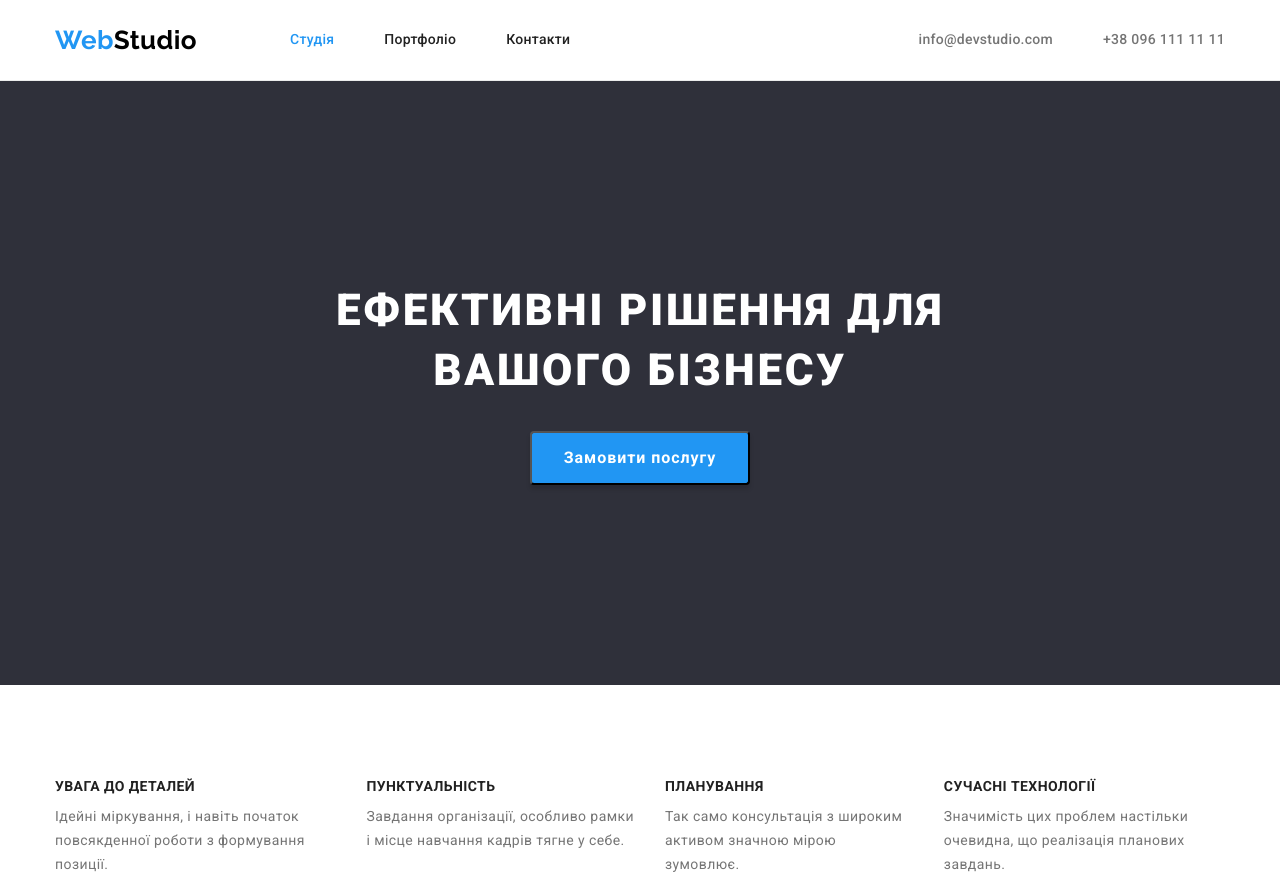
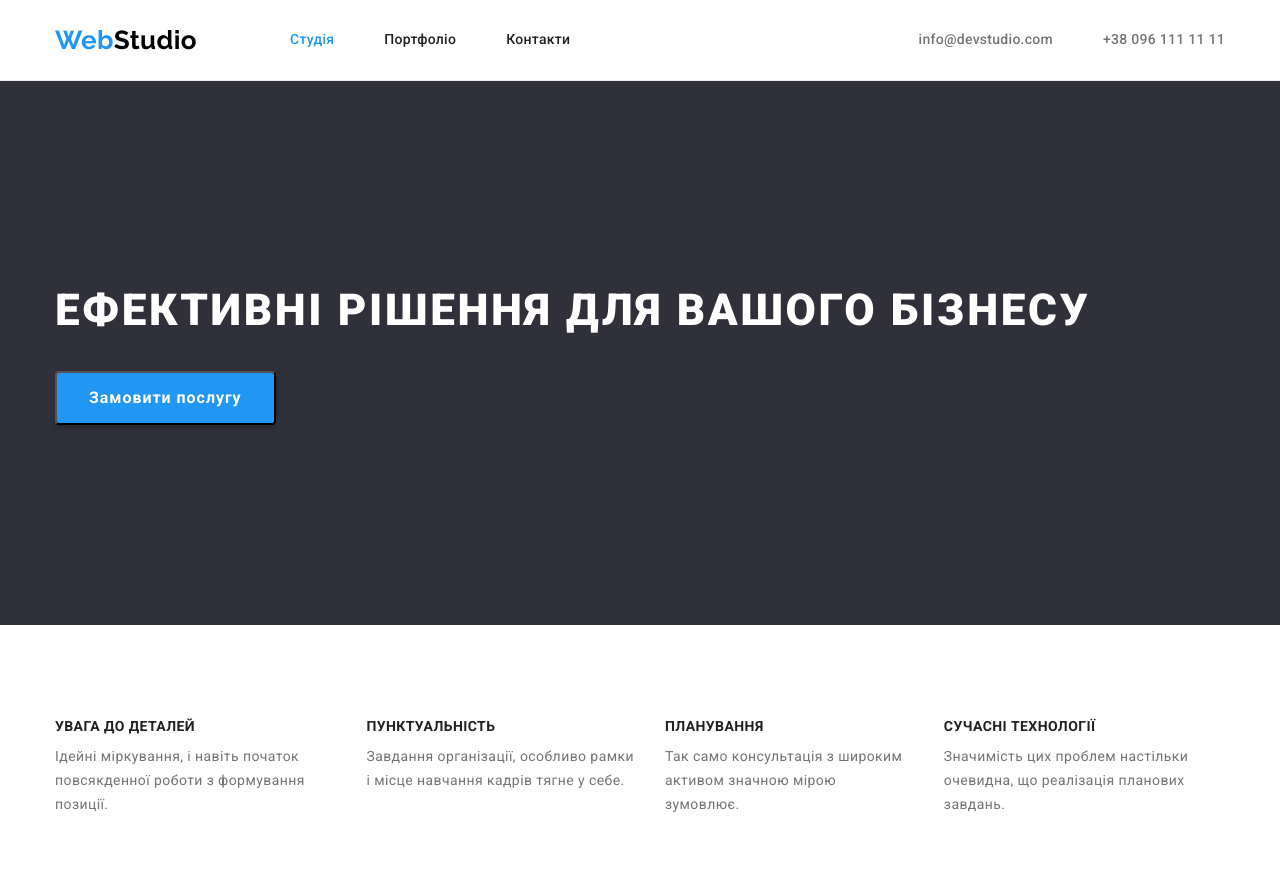
Before and after one commit to VeronikaKomarnytska/goit-markup-hw-03, a plain HTML site: page index.html in a window 1280 px wide. Shown: the top 879 px of the page. Drawn offline with nearby package versions, Linux system fonts and the light colour scheme.

Commit message:
Updated index.html
Better version based on received mentor's comments

```diff
--- a/index.html
+++ b/index.html
@@ -58,12 +58,11 @@
     </header>
     <main>
       <section class="hero">
-        <!--Section hero-->
-        <h1 class="hero-title">
-          Ефективні рішення для <br />
-          вашого бізнесу
-        </h1>
-        <button class="hero-button" type="button">Замовити послугу</button>
+        <div class="hero-container container">
+          <!--Section hero-->
+          <h1 class="hero-title">Ефективні рішення для вашого бізнесу</h1>
+          <button class="hero-button" type="button">Замовити послугу</button>
+        </div>
       </section>
 
       <section class="advantages section">
```
